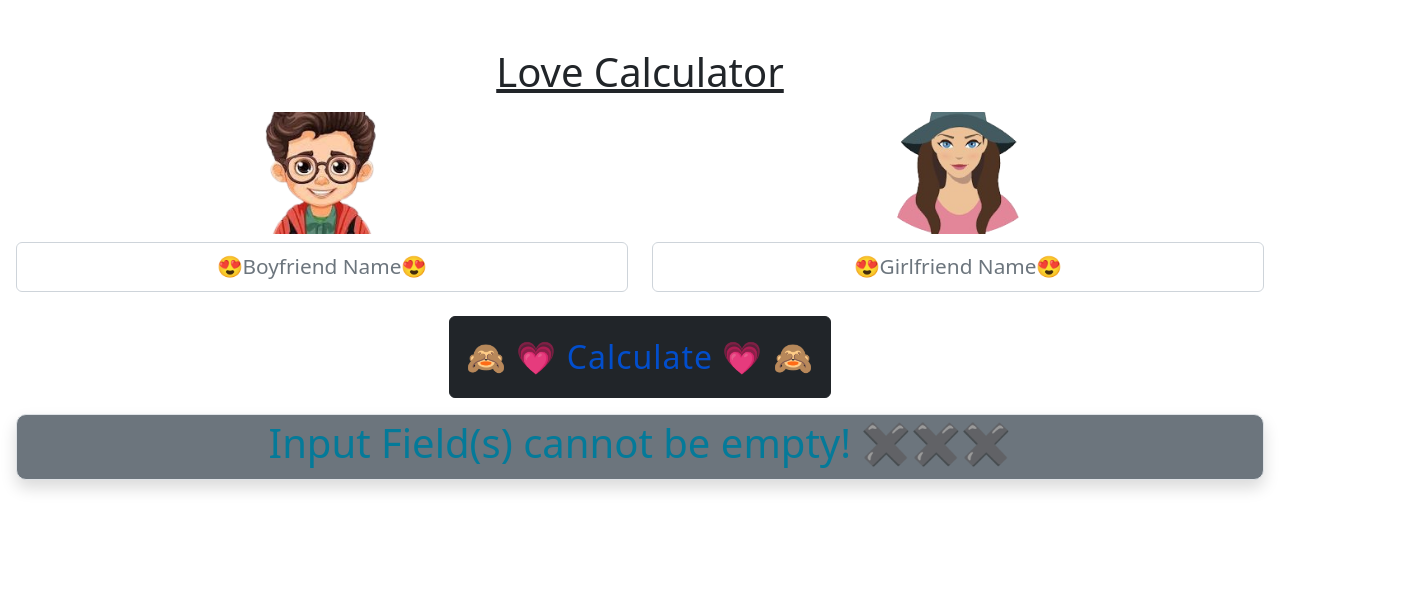
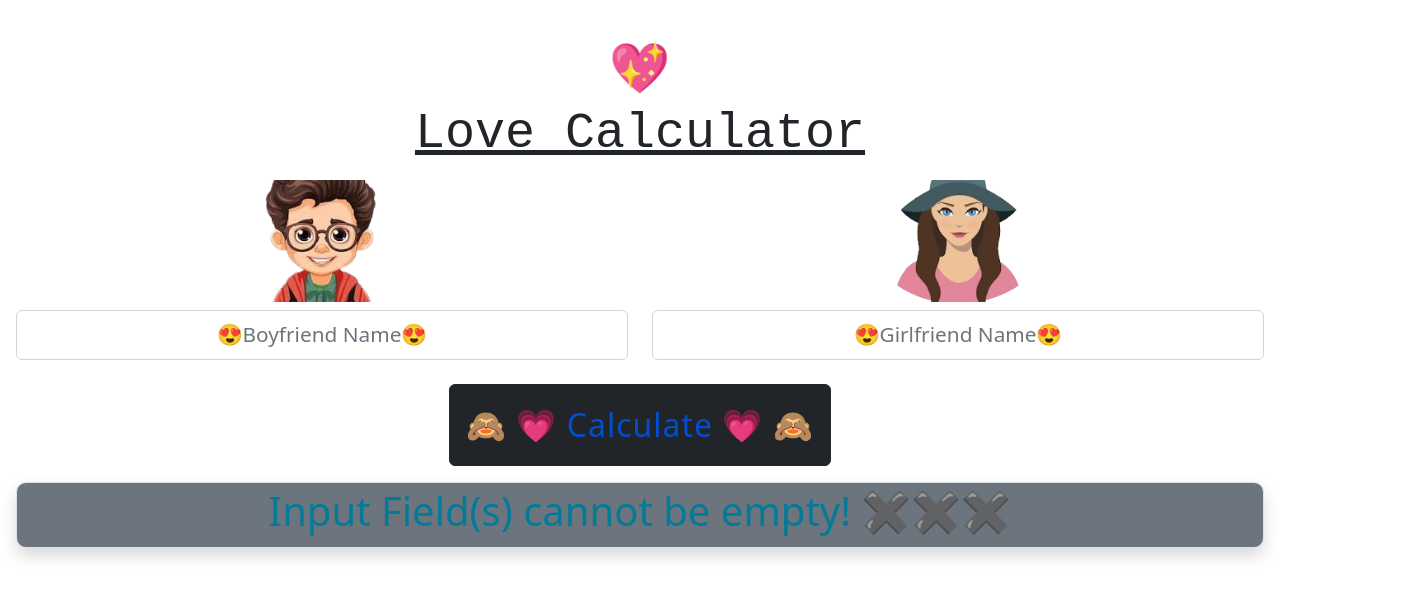
Before and after one commit to Abdullahadeoba/Love-calculator, a plain HTML site: page index.html in a window 1280 px wide. Both pictures are taken after a click on the button "🙈 💗 Calculate 💗 🙈". Shown: the whole page, 1426 px wide, since content can reach past the window. Drawn offline with nearby package versions, Linux system fonts and the light colour scheme.

Commit message:
changes applied

```diff
--- a/index.html
+++ b/index.html
@@ -7,10 +7,12 @@
     <meta name="viewport" content="width=device-width, initial-scale=1.0">
    <link rel="stylesheet" href="./bootstrap-5.2.2-dist/css/bootstrap.css">
    <link rel="stylesheet" href="style.css">
+   <link rel="stylesheet"href="https://cdnjs.cloudflare.com/ajax/libs/animate.css/4.1.1/animate.min.css"/>
    <title>Love Calculator</title>
 </head>
 <body class="mx-auto text-center mt-5">
-    <h1 class="text-center text-decoration-underline">Love Calculator</h1>
+    <h1 class=" animate__animated animate__bounce animate__heartBeat animate__infinite	infinite">💖</h1>
+    <h1 class="text-decoration-underline" style="font-size:50px;font-family:monospace">Love Calculator</h1>
 
     <div class="row mt-3 mx-1 justify-content-evenly">
         <div class="col-6">
--- a/script.js
+++ b/script.js
@@ -1,14 +1,14 @@
-// var reject = new Audio("DL6NBR8-funny-jumper.mp3");
-// var  poorLaugh = new Audio("mixkit-crowd-laugh-424.wav");
-// var  excellent = new Audio("mixkit-cartoon-positive-sound-2255.wav");
-// var  lessThanSeventy = new Audio("mixkit-trombone-disappoint-744.wav");
-// var  lessThanFifty = new Audio("mixkit-sad-game-over-trombone-471.wav");
-// var  lessThanThirty = new Audio("mixkit-cartoon-voice-laugh-343.wav");
-// var  lessThanTwenty = new Audio("mixkit-laughing-cartoon-creature-414.wav");
-// var  lessThanTen = new Audio("mixkit-crowd-laugh-424.wav");
 function Calculate() {
     var yourName = playerName.value;
     var yourLoversName = lover.value;
+    var reject = new Audio("reject.mp3")
+    var  poorLaugh = new Audio("mixkit-crowd-laugh-424.wav");
+    var  excellent = new Audio("mixkit-cartoon-positive-sound-2255.wav");
+    var  lessThanSeventy = new Audio("mixkit-trombone-disappoint-744.wav");
+    var  lessThanFifty = new Audio("mixkit-sad-game-over-trombone-471.wav");
+    var  lessThanThirty = new Audio("mixkit-cartoon-voice-laugh-343.wav");
+    var  lessThanTwenty = new Audio("mixkit-laughing-cartoon-creature-414.wav");
+    var  lessThanTen = new Audio("mixkit-crowd-laugh-424.wav");
     var randomNumber = Math.round(Math.random()*100)
 
 
```
